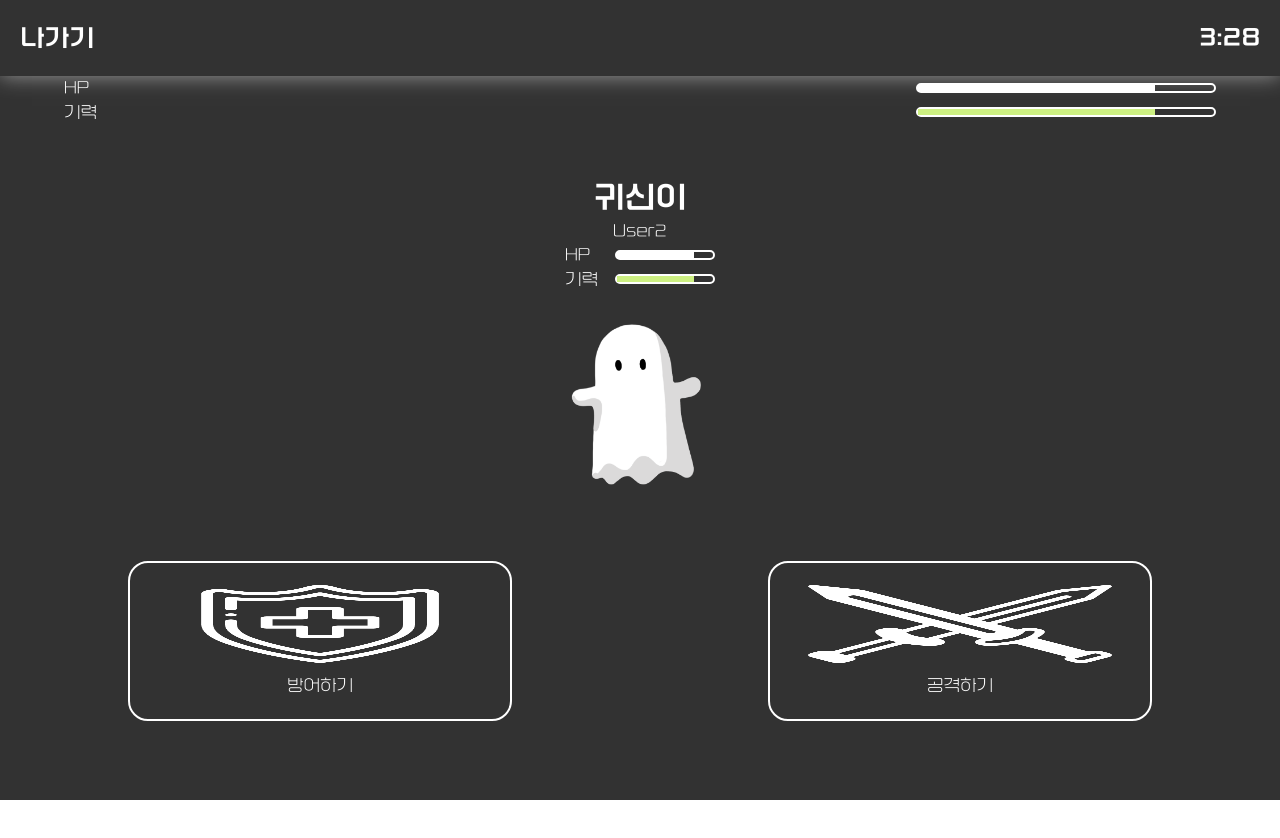
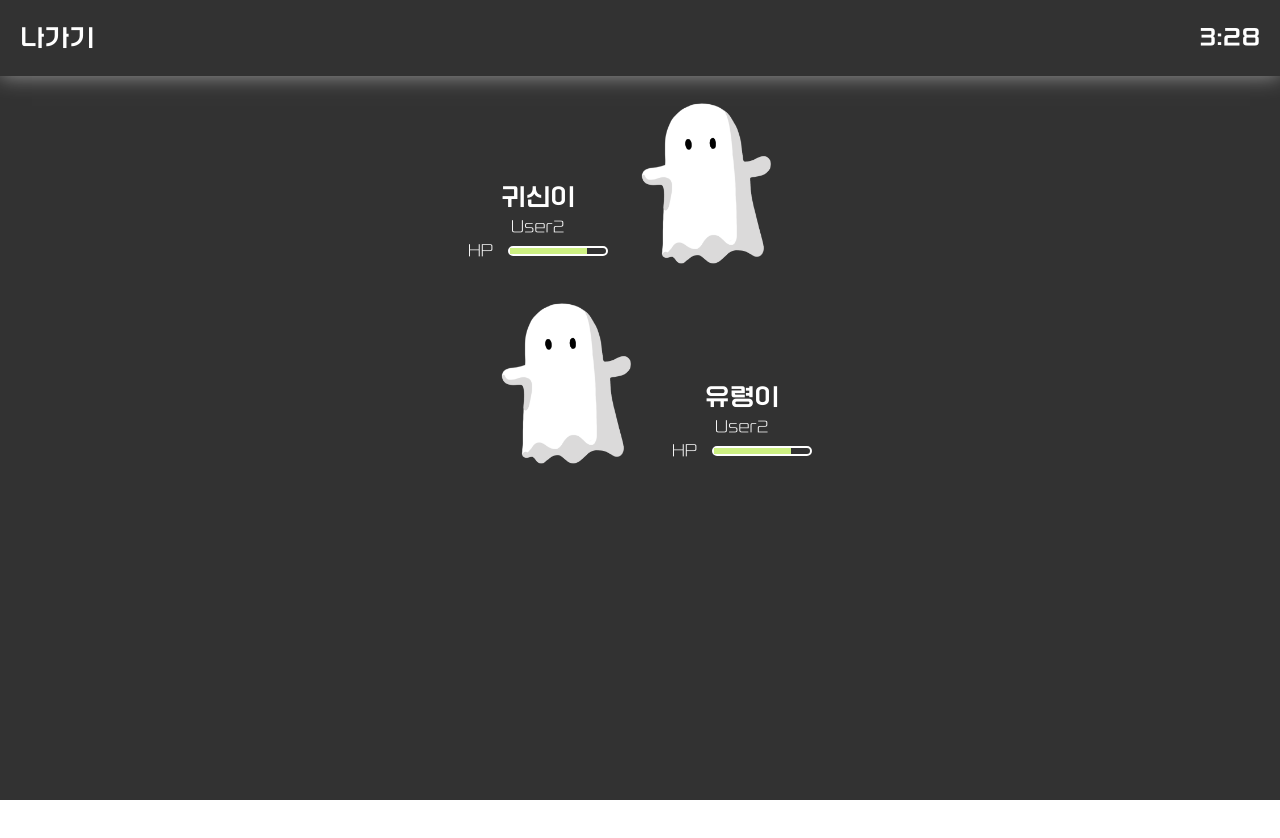
Before and after one commit to flow4camp/flow4-front, a React (Create React App) app: page /battle-ground in a window 1280 px wide. Shown: the top 838 px of the page. Before the commit the page ends 800 px from the top, so only its background shows below. Built offline with nearby package versions, Linux system fonts and the light colour scheme.

Commit message:
feat: 배틀 페이지 수정

```diff
--- a/src/pages/BattleGround.tsx
+++ b/src/pages/BattleGround.tsx
@@ -17,6 +17,7 @@ import {
 } from "@chakra-ui/react";
 import UserCharacter from "../components/UserCharacter";
 import { faceVariants } from "../components/AssetVariants";
+import { useBreakpointValue } from "@chakra-ui/react";
 
 function BattleGround() {
   const theme = useTheme();
@@ -54,46 +55,11 @@ function BattleGround() {
           3:28
         </Text>
       </Box>
-      <Flex direction="column" justify="center" align="center">
-        {/* hp 바 */}
-        <Flex align="center" w="90vw" justify="space-between">
-          <Text style={{ fontFamily: "Font-Title-light", color: "white" }}>
-            HP
-          </Text>
-          <Flex
-            w="300px"
-            h="10px"
-            style={{ border: "2px solid white", borderRadius: "10px" }}
-          >
-            <Flex w="80%" h="100%" style={{ backgroundColor: "white" }}></Flex>
-          </Flex>
-        </Flex>
-        {/* 기력 바 */}
-        <Flex align="center" w="90vw" justify="space-between">
-          <Text style={{ fontFamily: "Font-Title-light", color: "white" }}>
-            기력
-          </Text>
-          <Flex
-            w="300px"
-            h="10px"
-            style={{ border: "2px solid white", borderRadius: "10px" }}
-          >
-            <Flex
-              w="80%"
-              h="100%"
-              style={{ backgroundColor: theme.colors.ziha_green }}
-            ></Flex>
-          </Flex>
-        </Flex>
-      </Flex>
-      <Flex
-        justify="center"
-        align="center"
-        direction="column"
-        style={{ marginTop: "50px" }}
-      >
+      {/* 상대방 캐릭터 */}
+      <Flex justify="center" align="center" h="30%">
+        <Flex direction="column" style={{ marginTop: "50px" }}>
           <Text
-          fontSize="3xl"
+            fontSize="2xl"
             style={{ fontFamily: "Font-Title", color: "white" }}
           >
             귀신이
@@ -102,22 +68,9 @@ function BattleGround() {
             User2
           </Text>
           {/* hp 바 */}
-        <Flex align="center" w="150px" justify="space-between">
+          <Flex align="center" w="140px" justify="space-between">
             <Text style={{ fontFamily: "Font-Title-light", color: "white" }}>
               HP
-          </Text>
-          <Flex
-            w="100px"
-            h="10px"
-            style={{ border: "2px solid white", borderRadius: "10px" }}
-          >
-            <Flex w="80%" h="100%" style={{ backgroundColor: "white" }}></Flex>
-          </Flex>
-        </Flex>
-        {/* 기력 바 */}
-        <Flex align="center" w="150px" justify="space-between">
-          <Text style={{ fontFamily: "Font-Title-light", color: "white" }}>
-            기력
             </Text>
             <Flex
               w="100px"
@@ -132,7 +85,7 @@ function BattleGround() {
             </Flex>
           </Flex>
         </Flex>
-      <Flex justify="center" align="center" h="250px">
+        <Flex justify="center" align="center">
           {" "}
           <UserCharacter
             edit={false}
@@ -143,17 +96,60 @@ function BattleGround() {
             selectedShoe={null}
           />
         </Flex>
-      <Flex w="80vw" justify="space-between" style={{ marginTop: "20px" }}>
+      </Flex>
+      {/* 내 캐릭터 */}
+      <Flex justify="center" align="center" h="20%">
+        <Flex justify="center" align="center">
+          {" "}
+          <UserCharacter
+            edit={false}
+            selectedHat={null}
+            selectedAcc={null}
+            selectedFace={faceVariants[0]}
+            selectedClothes={null}
+            selectedShoe={null}
+          />
+        </Flex>
+        <Flex direction="column" style={{ marginTop: "50px" }}>
+          <Text
+            fontSize="2xl"
+            style={{ fontFamily: "Font-Title", color: "white" }}
+          >
+            유령이
+          </Text>
+          <Text style={{ fontFamily: "Font-Title-light", color: "white" }}>
+            User2
+          </Text>
+          {/* hp 바 */}
+          <Flex align="center" w="140px" justify="space-between">
+            <Text style={{ fontFamily: "Font-Title-light", color: "white" }}>
+              HP
+            </Text>
+            <Flex
+              w="100px"
+              h="10px"
+              style={{ border: "2px solid white", borderRadius: "10px" }}
+            >
+              <Flex
+                w="80%"
+                h="100%"
+                style={{ backgroundColor: theme.colors.ziha_green }}
+              ></Flex>
+            </Flex>
+          </Flex>
+        </Flex>
+      </Flex>
+      <Flex w="70vw" justify="space-between" style={{ marginTop: "30%" }}>
         <Flex
           justify="center"
           align="center"
           direction="column"
-          w="30vw"
-          h="20vh"
+          w="12vh"
+          h="17vh"
           style={{ border: "2px solid white", borderRadius: "20px" }}
           _active={{ backgroundColor: "rgba(255, 255, 255, 0.2)" }}
         >
-          <Image src="/icons/shield.png" w="80%" h="50%" />
+          <Image src="/icons/shield.png" w="70%" h="50%" />
           <Text
             style={{
               marginTop: "10px",
@@ -168,12 +164,12 @@ function BattleGround() {
           justify="center"
           align="center"
           direction="column"
-          w="30vw"
-          h="20vh"
+          w="12vh"
+          h="17vh"
           style={{ border: "2px solid white", borderRadius: "20px" }}
           _active={{ backgroundColor: "rgba(255, 255, 255, 0.2)" }}
         >
-          <Image src="/icons/sword.png" w="80%" h="50%" />
+          <Image src="/icons/sword.png" w="70%" h="50%" />
           <Text
             style={{
               marginTop: "10px",
```
Lines whose indentation alone changed are shown as unchanged.
